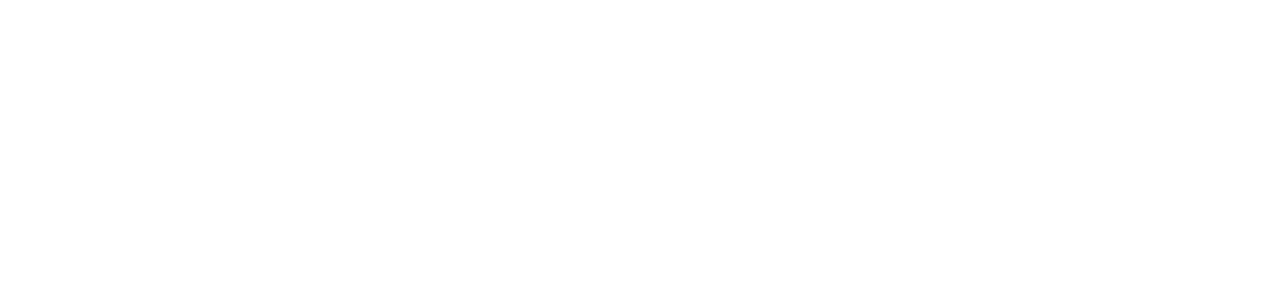
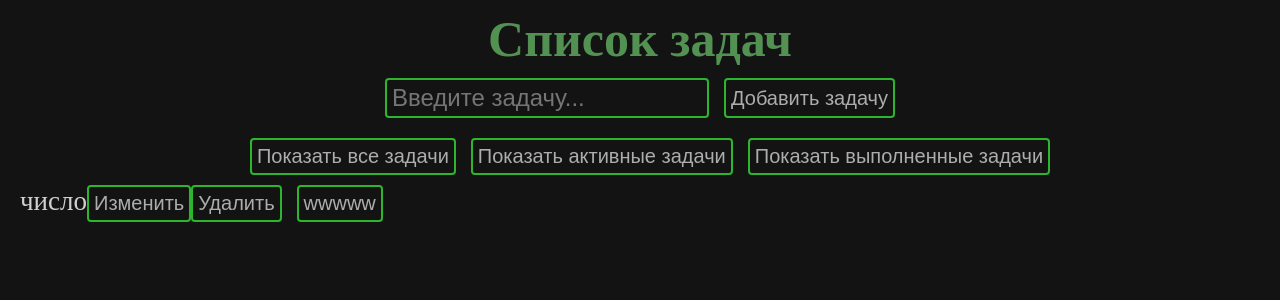
Before and after one commit to Vladosssss92/TodoList, a React (Create React App) app: page / in a window 1280 px wide. Shown: the top 300 px of the page. Built offline with nearby package versions, Linux system fonts and the light colour scheme.

Commit message:
create body todo

```diff
--- a/src/App.tsx
+++ b/src/App.tsx
@@ -1,8 +1,68 @@
 import React from 'react';
+import InputTask from './components/inputTask';
+import FilterTask from './components/filterTasks';
+import Tasks from './components/tasks';
+import { createGlobalStyle } from 'styled-components'
+
+const GlobalStyle = createGlobalStyle`
+  * {
+    box-sizing: border-box;
+    margin: 0;
+    padding: 0;
+    background-color: #131313;
+  }
+
+  ul, li {
+    list-style: none;
+    color: #d0d0d0;
+    font-size: 27px;
+  }
+
+  button {
+    padding: 5px;
+    cursor: pointer;
+    border-radius: 4px;
+    border: 2px solid #2eb52e;
+    font-size: 20px;
+    color: #adadad;
+    &:hover {
+    border: 2px solid #718b39df;
+    box-shadow: 0 0 10px #88b3b8;
+    }
+    &:active {
+    box-shadow:
+    0 0 10px 5px #88b3b8;
+    border: 2px solid #2dd906df;
+    color: #d9d9d9;
+    }
+  }
+
+  input {
+    padding: 5px;
+    border-radius: 4px;
+    border: 2px solid #2eb52e;
+    color:gray;
+    height: 40px;
+    font-size: 24px;
+    &:hover {
+      box-shadow: 0 0 10px #88b3b8;
+      border: 2px solid #718b39df;;
+    }
+    &:focus {
+      outline: none;
+      color: #d9d9d9;
+      border: 2px solid #2dd906df;
+      border-radius: 4px;
+      box-shadow: 0 0 14px 5px #88b3b8;
+    }
+  }
+`
 
 function App() {
   return (
     <>
+      <GlobalStyle />
+      <InputTask />
     </>
   );
 }
--- /dev/null
+++ b/src/components/filterTasks.tsx
@@ -0,0 +1,25 @@
+import React, { FC } from "react";
+import styled from "styled-components";
+import Tasks from "./tasks";
+
+const WrapFilterTask = styled.div`
+  display: flex;
+  gap: 15px;
+  justify-content: center;
+  margin: 10px 0 10px 20px;
+`
+
+const FilterTask: FC = () => {
+  return (
+    <>
+      <WrapFilterTask>
+        <button>Показать все задачи</button>
+        <button>Показать активные задачи</button>
+        <button>Показать выполненные задачи</button>
+      </WrapFilterTask>
+      <Tasks />
+    </>
+  )
+}
+
+export default FilterTask
--- /dev/null
+++ b/src/components/inputTask.tsx
@@ -0,0 +1,57 @@
+import React, { FC, useState, createContext } from "react";
+import styled from "styled-components";
+import FilterTask from "./filterTasks";
+
+export const ContextInput = createContext('');
+
+const Wrap = styled.div`
+`
+
+const TitleS = styled.h1`
+  color: #539153;
+  font-size: 50px;
+  text-align: center;
+  padding: 10px;
+`
+
+const WrapInputTask = styled.div`
+  display: flex;
+  gap: 15px;
+  justify-content: center;
+  margin-bottom: 20px;
+`
+
+const InputTask: FC = () => {
+  const [inputTask, setInputTask] = useState('');
+
+
+  const inputAddTask = (e: React.ChangeEvent<HTMLInputElement>) => {
+    setInputTask(e.target.value)
+
+  }
+
+  const handleAddTask = () => {
+    console.log(inputTask);
+    setInputTask('')
+  }
+
+  return (
+    <ContextInput.Provider value={inputTask}>
+      <Wrap>
+        <TitleS>Список задач</TitleS>
+        <WrapInputTask>
+          <input
+            type="text"
+            value={inputTask}
+            placeholder="Введите задачу..."
+            onChange={inputAddTask}
+          />
+          <button onClick={handleAddTask}>Добавить задачу</button>
+        </WrapInputTask>
+        <FilterTask />
+      </Wrap>
+    </ContextInput.Provider>
+  )
+}
+
+export default InputTask
--- /dev/null
+++ b/src/components/tasks.tsx
@@ -0,0 +1,42 @@
+import React, { useState, useContext, FC } from "react";
+import styled from "styled-components";
+import ContextInput from "./inputTask";
+
+const WrapFilterTask = styled.div`
+  display: flex;
+  gap: 15px;
+  margin: 10px 0 10px 20px;
+`
+
+const Tasks: FC = () => {
+  const [task, setTask] = useState(['число']);
+  // const context = useContext(ContextInput);
+
+  // console.log(context);
+  const buttonClick = () => {
+    if (task) {
+      const arrayTask = [...task, '123'];
+      setTask(arrayTask)
+    }
+  }
+  return (
+    <>
+      <WrapFilterTask>
+        <ul>
+          {task.map(elem => {
+            return (<li>
+              {elem}
+              <button>Изменить</button>
+              <button>Удалить</button>
+            </li>)
+          })}
+        </ul>
+        <button onClick={buttonClick}>wwwww</button>
+
+      </WrapFilterTask>
+    </>
+  )
+
+}
+
+export default Tasks
```
Also changed, not shown: tsconfig.json (+3 -9 lines).
